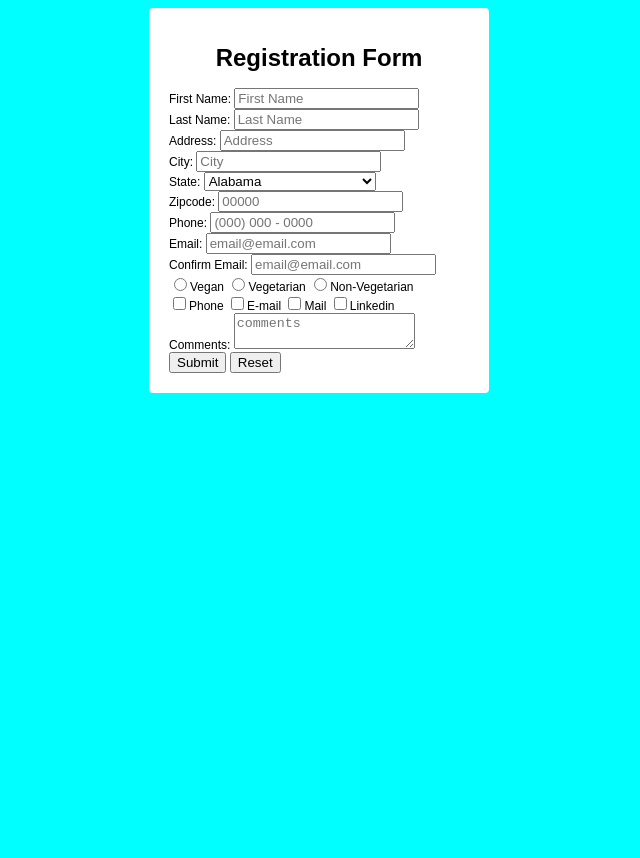
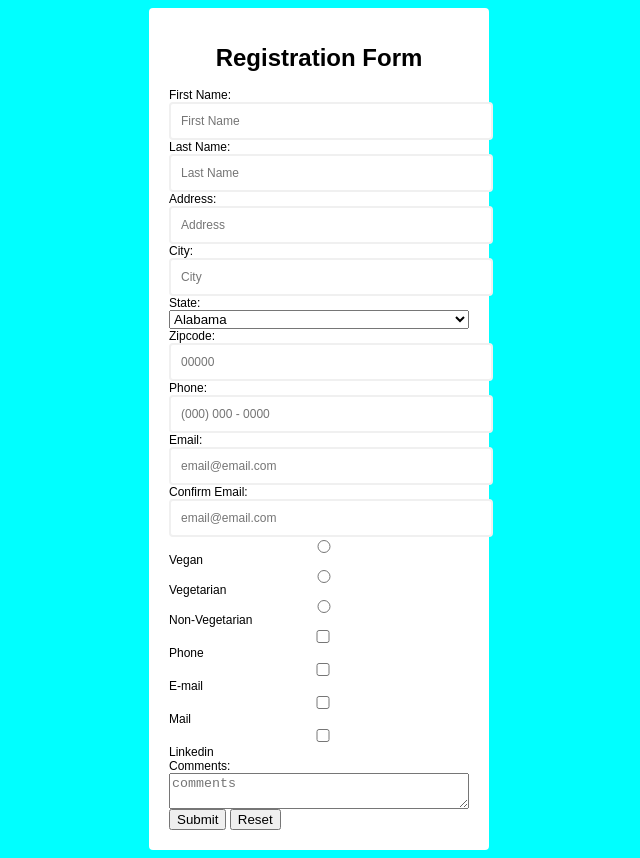
Before and after one commit to dan-almeida1/CMST388, a plain HTML site: page form-validation-assignment/index.html in a window 1280 px wide. Shown: the whole page, without its empty margins (321-961 px from the left). Before the commit the page ends 800 px from the top, so only its background shows below. Drawn offline with Linux system fonts and the light colour scheme.

Commit message:
inputcontrol styling

```diff
--- a/form-validation-assignment/css/style.css
+++ b/form-validation-assignment/css/style.css
@@ -15,3 +15,18 @@ body {
 #form h1{
     text-align: center;
 }
+
+.input-control {
+    display: flex;
+    flex-direction: column;
+
+}
+
+.input-control input {
+    border: 2px solid #f0f0f0;
+    border-radius: 4px;
+    display: block;
+    padding: 10px;
+    width: 100%;
+    font-size: 12px;
+}
```
